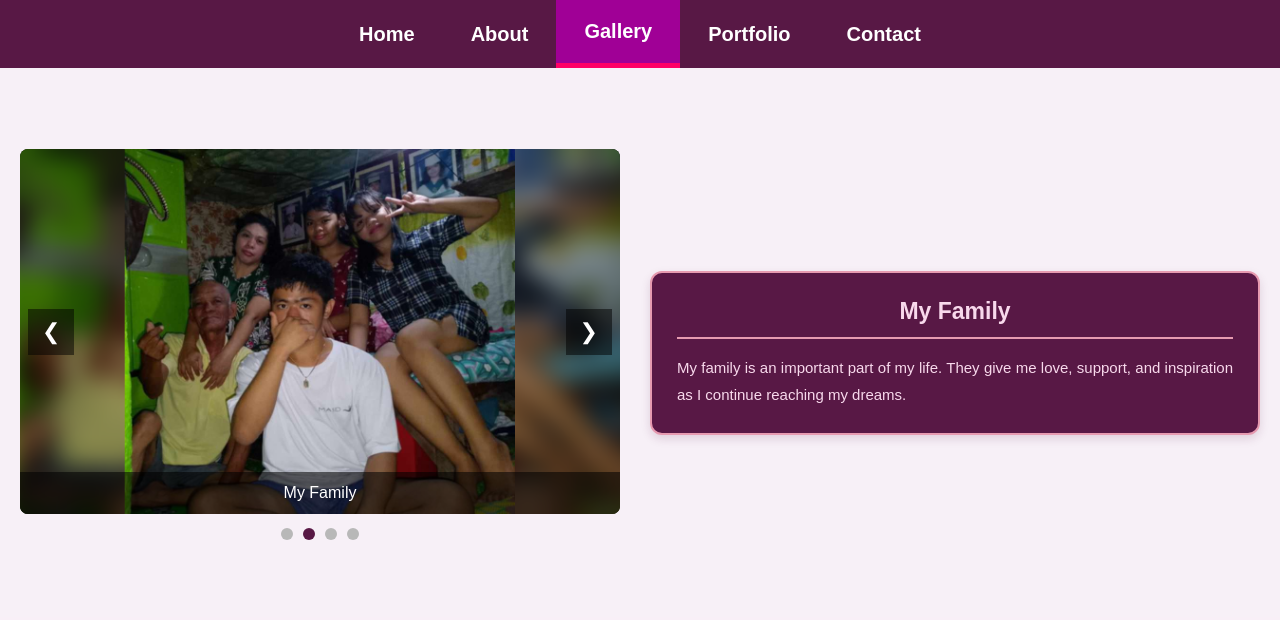
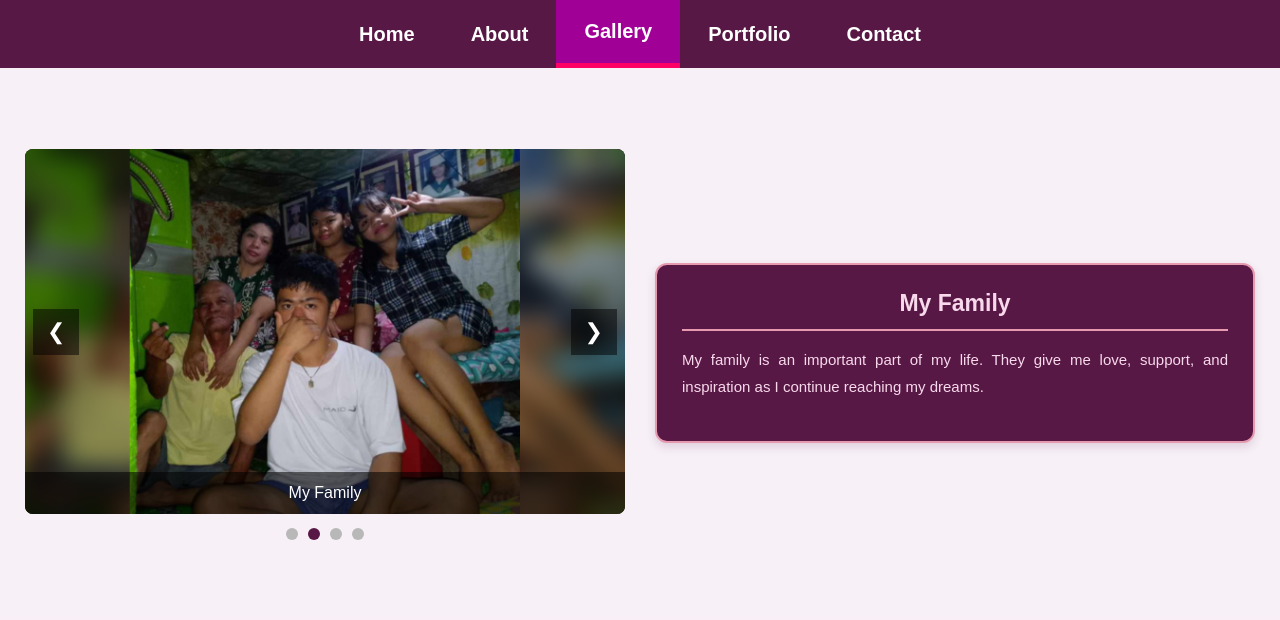
Before and after one commit to LiezelSamaniego/Website, a plain HTML site: page gallery.html in a window 1280 px wide. Shown: the top 620 px of the page. Drawn offline with Linux system fonts and the light colour scheme.

Commit message:
Refactor menu.css for improved styling and structure

```diff
--- a/menu.css
+++ b/menu.css
@@ -219,8 +219,9 @@ body {
 
 /* GALLERY DESCRIPTION */
 .gallery-description {
-    width: 650px;
-    max-width: 95%;
+    width: 85%;
+    max-width: 600px;
+    min-height: 180px;
     background-color: #581845;
     color: #F8D9EC;
     padding: 25px;
@@ -236,6 +237,7 @@ body {
     margin-bottom: 15px;
     border-bottom: 2px solid #E69AB0;
     padding-bottom: 12px;
+    text-align: center;
 }
 
 .gallery-description p {
@@ -244,7 +246,6 @@ body {
     line-height: 1.8;
     text-align: justify;
 }
-
 
 /* GALLERY RESPONSIVE */
 @media screen and (max-width: 800px) {
@@ -269,6 +270,7 @@ body {
 @media screen and (max-width: 480px) {
     .gallery-description {
         width: 95%;
+        min-height: 150px;
         padding: 20px;
     }
 
```
